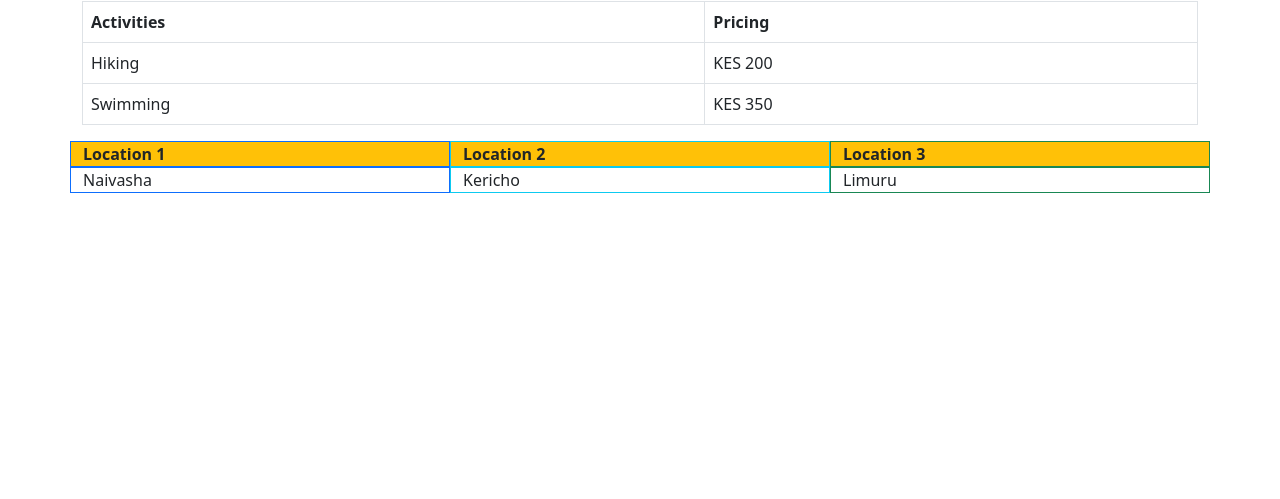
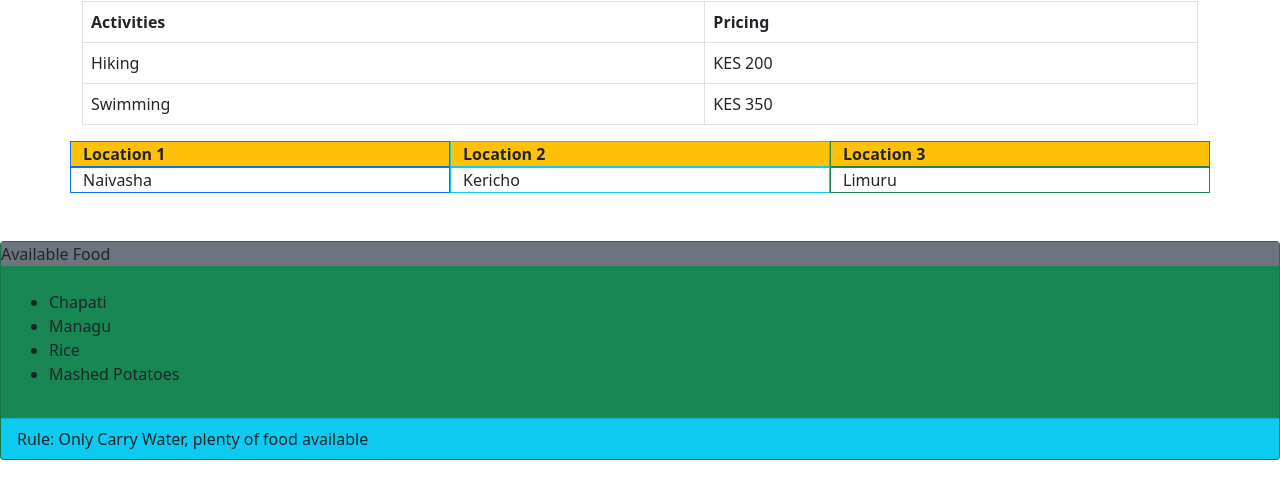
Before and after one commit to WGathagu/webpage_example, a plain HTML site: page index.html in a window 1280 px wide. Shown: the part 55-554 px from the top of the page. Drawn offline with Linux system fonts and the light colour scheme.

Commit message:
add card section

```diff
--- a/index.html
+++ b/index.html
@@ -27,13 +27,28 @@
                     <div class="col-4 border border-info">Location 2</div>
                     <div class="col-4 border border-success">Location 3</div>
                 </div>
-                <div class="row">
+                <div class="row mb-2">
                         <div class="col-4 border border-primary">Naivasha</div>
                         <div class="col-4 border border-info">Kericho</div>
                         <div class="col-4 border border-success">Limuru</div>
                     </div>
             </div>
 
+            <div class="card bg-success mt-5">
+                <div class="card-title bg-secondary"> Available Food</div>
+                <div class="card-body">
+                    <ul>
+                        <li>Chapati</li>
+                        <li>Managu</li>
+                        <li>Rice</li>
+                        <li>Mashed Potatoes</li>
+                    </ul>
+                </div>
+                <div class="card-footer bg-info">
+                    Rule: Only Carry Water, plenty of food available
+                </div>
+            </div>
+
 
     </body>
 </html>
```
